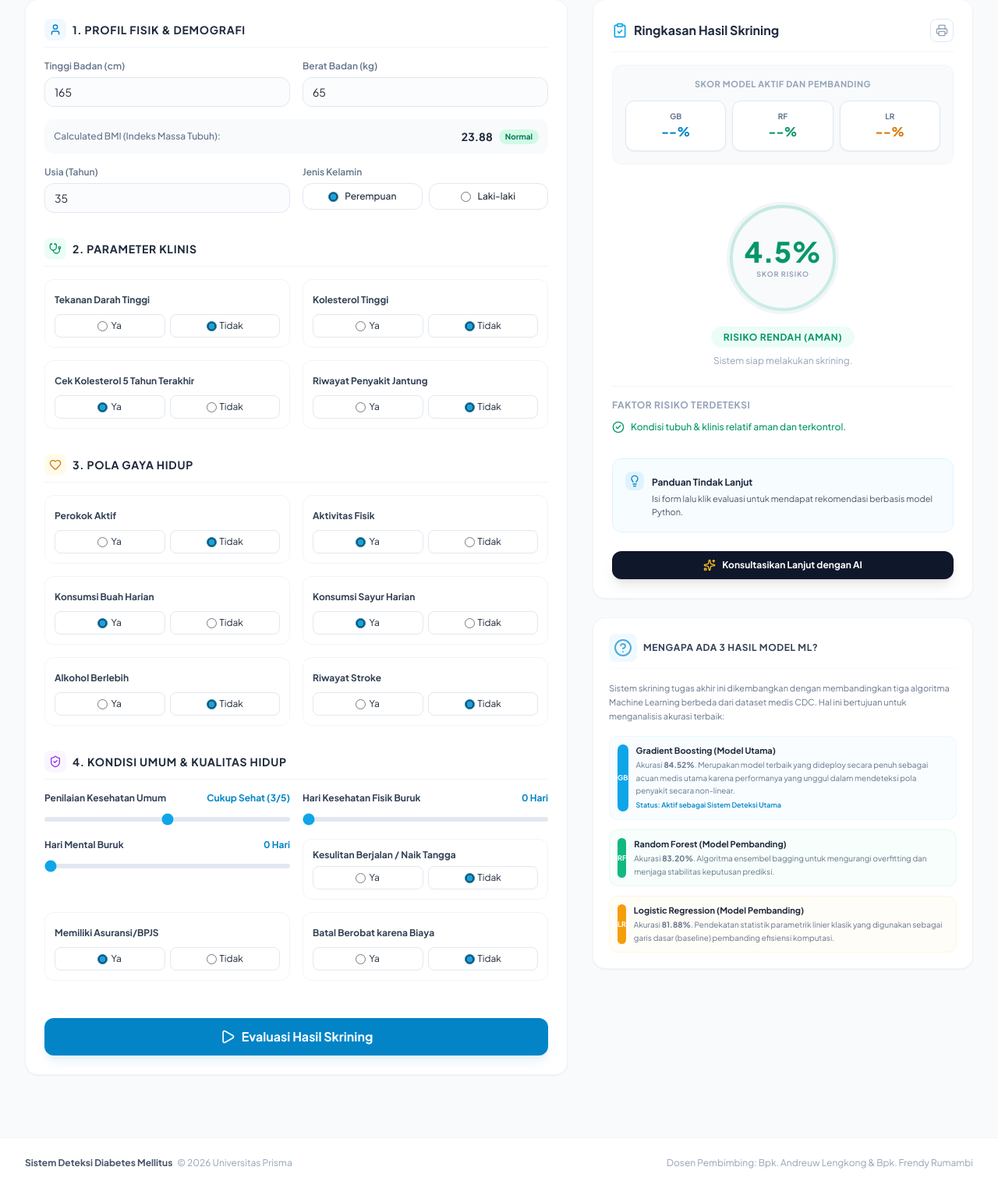
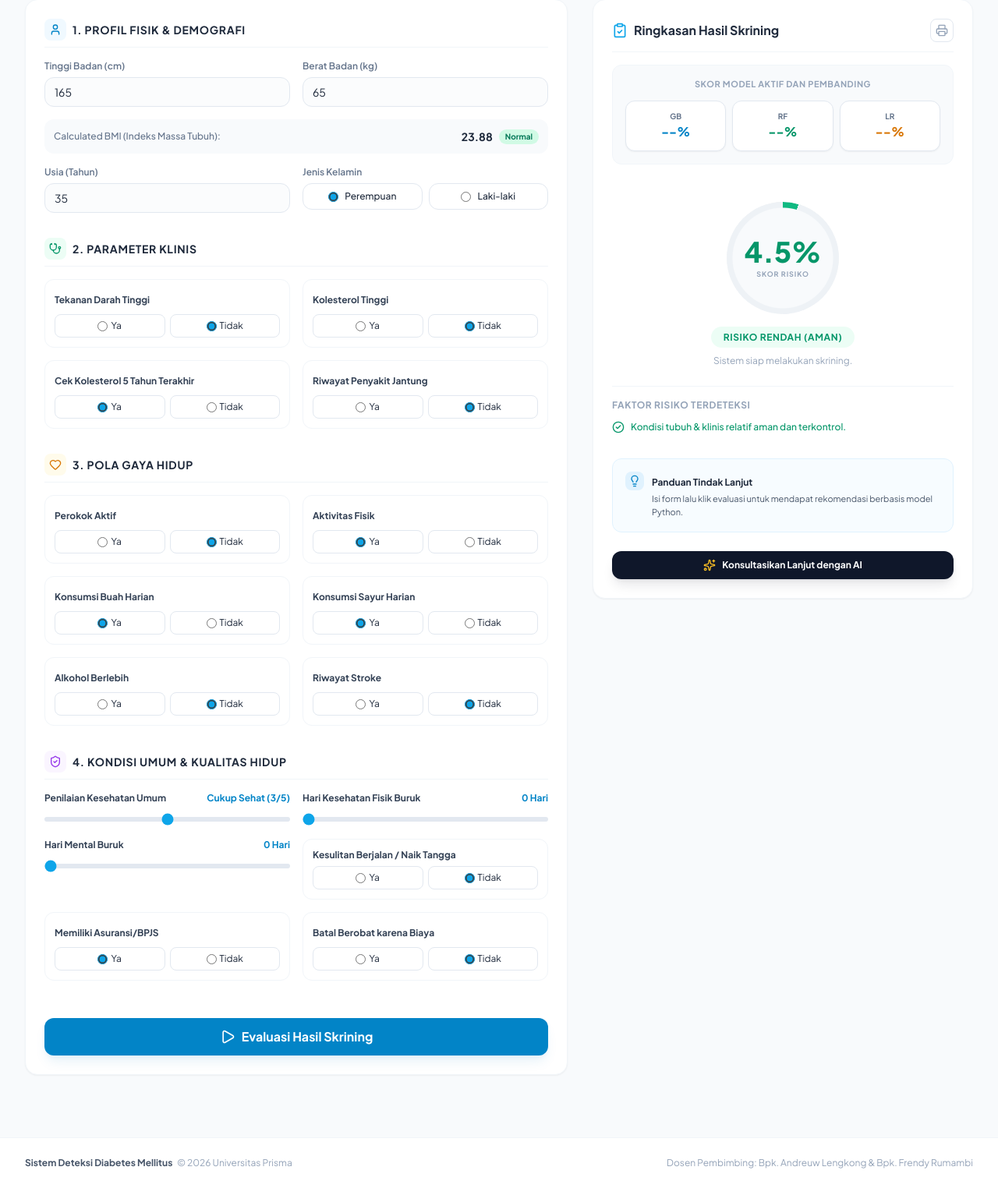
Before and after one commit to rkaurow/diabetes, a Flask app: page / in a window 1280 px wide. Shown: the part 276-1800 px from the top of the page at 78% size. Run offline with Flask 3, Linux system fonts and the light colour scheme; some libraries are stand-ins or nearby versions.

Commit message:
fix: perbaiki loading raksasa & haluskan tampilan hasil skrining
- Spinner tombol submit pakai h-4.5/w-4.5 (tak ada di skala Tailwind) -> SVG
  membengkak ~475px. Ganti ke h-4 w-4 + shrink-0 (17px)
- Overlay loading: solid putih (hapus ghosting bg-white/90), spinner kecil,
  teks ringkas "Menganalisis..."
- Gauge lingkaran terisi mulus (conic-gradient) sesuai skor + warna level
- Angka skor (utama & kartu GB/RF/LR) count-up halus; faktor risiko fade-in
- Hormati prefers-reduced-motion
- Hapus card "Mengapa Ada 3 Hasil Model ML?" (overflow/scroll + angka palsu lama)

Co-Authored-By: Claude Opus 4.8 (1M context) <noreply@anthropic.com>

```diff
--- a/templates/index.html
+++ b/templates/index.html
@@ -41,6 +41,59 @@
 
         .tab-transition {
             transition: all 0.3s cubic-bezier(0.4, 0, 0.2, 1);
+        }
+
+        /* Gauge lingkaran progres yang terisi mulus mengikuti skor risiko */
+        @property --gauge-p {
+            syntax: '<number>';
+            inherits: false;
+            initial-value: 0;
+        }
+
+        .gauge-ring {
+            background: conic-gradient(var(--gauge-color, #10b981) calc(var(--gauge-p) * 1%), #eef2f6 0);
+            -webkit-mask: radial-gradient(farthest-side, transparent calc(100% - 8px), #000 calc(100% - 7px));
+            mask: radial-gradient(farthest-side, transparent calc(100% - 8px), #000 calc(100% - 7px));
+            transition: --gauge-p 1.1s cubic-bezier(0.22, 1, 0.36, 1);
+        }
+
+        /* Hasil skrining muncul lembut */
+        @keyframes resultFade {
+            from {
+                opacity: 0;
+                transform: translateY(6px);
+            }
+
+            to {
+                opacity: 1;
+                transform: translateY(0);
+            }
+        }
+
+        .result-fade {
+            animation: resultFade 0.5s cubic-bezier(0.22, 1, 0.36, 1) both;
+        }
+
+        /* Overlay loading: konten masuk dengan halus */
+        #result-loading-overlay>div {
+            transition: opacity 0.3s ease, transform 0.4s cubic-bezier(0.22, 1, 0.36, 1);
+        }
+
+        #result-loading-overlay:not(.opacity-100)>div {
+            opacity: 0;
+            transform: scale(0.96);
+        }
+
+        @media (prefers-reduced-motion: reduce) {
+
+            .gauge-ring,
+            #result-loading-overlay>div {
+                transition: none;
+            }
+
+            .result-fade {
+                animation: none;
+            }
         }
 
         @media print {
@@ -413,21 +466,11 @@
                         class="bg-white p-6 rounded-2xl border border-slate-100 shadow-sm sticky top-24 print-card relative overflow-hidden">
                         <!-- Loading Overlay -->
                         <div id="result-loading-overlay"
-                            class="absolute inset-0 bg-white/90 backdrop-blur-[1px] z-20 flex flex-col items-center justify-center hidden opacity-0 transition-all duration-300">
-                            <div class="flex flex-col items-center space-y-4">
-                                <div class="relative flex items-center justify-center">
-                                    <div
-                                        class="w-12 h-12 rounded-full border-4 border-clinical-100 border-t-clinical-500 animate-spin">
-                                    </div>
-                                    <i data-lucide="activity"
-                                        class="absolute w-5 h-5 text-clinical-500 animate-pulse"></i>
+                            class="absolute inset-0 bg-white z-20 flex flex-col items-center justify-center hidden opacity-0 transition-opacity duration-300 rounded-2xl">
+                            <div class="flex flex-col items-center space-y-3">
+                                <div class="w-9 h-9 rounded-full border-[3px] border-slate-200 border-t-clinical-500 animate-spin">
                                 </div>
-                                <div class="text-center space-y-1">
-                                    <span class="text-xs font-bold text-slate-700 block tracking-wide">Meningkatkan
-                                        Resolusi Medis...</span>
-                                    <span class="text-[10px] text-slate-400 block font-medium">Memproses dengan Model
-                                        Python</span>
-                                </div>
+                                <span class="text-xs font-semibold text-slate-500">Menganalisis…</span>
                             </div>
                         </div>
 
@@ -466,9 +509,9 @@
 
                         <div class="flex flex-col items-center justify-center py-6 border-b border-slate-100">
                             <div
-                                class="relative w-36 h-36 flex items-center justify-center rounded-full bg-slate-50 border-4 border-slate-100 shadow-inner">
+                                class="relative w-36 h-36 flex items-center justify-center rounded-full bg-slate-50 shadow-inner">
                                 <div id="risk-gauge-color"
-                                    class="absolute inset-0 rounded-full border-4 border-emerald-500 opacity-20"></div>
+                                    class="gauge-ring absolute inset-0 rounded-full" style="--gauge-color:#10b981;--gauge-p:4.5"></div>
                                 <div class="text-center z-10">
                                     <span id="risk-value" class="text-4xl font-extrabold text-emerald-600">4.5%</span>
                                     <div class="text-[9px] font-bold text-slate-400 tracking-widest uppercase mt-0.5"
@@ -515,67 +558,6 @@
                         </div>
                     </div>
 
-                    <!-- Card Penjelasan 3 Model ML (Penjelasan Mengapa Ada 3 Hasil) -->
-                    <div class="bg-white p-5 rounded-2xl border border-slate-100 shadow-sm space-y-4 no-print mt-4">
-                        <div class="flex items-center space-x-2 border-b border-slate-50 pb-2">
-                            <div class="p-1.5 bg-clinical-50 text-clinical-600 rounded-lg"><i data-lucide="help-circle"
-                                    class="w-4.5 h-4.5 animate-pulse"></i></div>
-                            <h3 class="text-xs font-bold text-slate-700 uppercase tracking-wider">Mengapa Ada 3 Hasil
-                                Model ML?</h3>
-                        </div>
-                        <p class="text-[11px] text-slate-500 leading-relaxed">
-                            Sistem skrining tugas akhir ini dikembangkan dengan membandingkan tiga algoritma Machine
-                            Learning berbeda dari dataset medis CDC. Hal ini bertujuan untuk menganalisis akurasi
-                            terbaik:
-                        </p>
-                        <div class="space-y-3">
-                            <div
-                                class="p-2.5 rounded-xl bg-sky-50/40 border border-sky-100/50 flex gap-2.5 hover:bg-sky-50/70 transition">
-                                <div
-                                    class="w-6.5 h-6.5 rounded-full bg-clinical-500 text-white flex items-center justify-center text-[9px] font-bold shrink-0">
-                                    GB</div>
-                                <div class="space-y-0.5">
-                                    <h4 class="text-[11px] font-bold text-slate-800">Gradient Boosting (Model Utama)
-                                    </h4>
-                                    <p class="text-[10px] text-slate-500 leading-relaxed">
-                                        Akurasi <strong>84.52%</strong>. Merupakan model terbaik yang dideploy secara
-                                        penuh sebagai acuan medis utama karena performanya yang unggul dalam mendeteksi
-                                        pola penyakit secara non-linear.
-                                        <span class="block mt-1 text-[9px] font-semibold text-clinical-600">Status:
-                                            Aktif sebagai Sistem Deteksi Utama</span>
-                                    </p>
-                                </div>
-                            </div>
-                            <div
-                                class="p-2.5 rounded-xl bg-emerald-50/40 border border-emerald-100/50 flex gap-2.5 hover:bg-emerald-50/70 transition">
-                                <div
-                                    class="w-6.5 h-6.5 rounded-full bg-emerald-500 text-white flex items-center justify-center text-[9px] font-bold shrink-0">
-                                    RF</div>
-                                <div class="space-y-0.5">
-                                    <h4 class="text-[11px] font-bold text-slate-800">Random Forest (Model Pembanding)
-                                    </h4>
-                                    <p class="text-[10px] text-slate-500 leading-relaxed">
-                                        Akurasi <strong>83.20%</strong>. Algoritma ensembel bagging untuk mengurangi
-                                        overfitting dan menjaga stabilitas keputusan prediksi.
-                                    </p>
-                                </div>
-                            </div>
-                            <div
-                                class="p-2.5 rounded-xl bg-amber-50/40 border border-amber-100/50 flex gap-2.5 hover:bg-amber-50/70 transition">
-                                <div
-                                    class="w-6.5 h-6.5 rounded-full bg-amber-500 text-white flex items-center justify-center text-[9px] font-bold shrink-0">
-                                    LR</div>
-                                <div class="space-y-0.5">
-                                    <h4 class="text-[11px] font-bold text-slate-800">Logistic Regression (Model
-                                        Pembanding)</h4>
-                                    <p class="text-[10px] text-slate-500 leading-relaxed">
-                                        Akurasi <strong>81.88%</strong>. Pendekatan statistik parametrik linier klasik
-                                        yang digunakan sebagai garis dasar (baseline) pembanding efisiensi komputasi.
-                                    </p>
-                                </div>
-                            </div>
-                        </div>
-                    </div>
                 </div>
             </div>
         </div>
@@ -714,6 +696,25 @@
         let activeDiagnosisResult = null;
         let screeningHistory = [];
 
+        const prefersReducedMotion = window.matchMedia('(prefers-reduced-motion: reduce)').matches;
+
+        // Animasi count-up halus untuk angka skor
+        function animateCount(el, to, { suffix = '%', dur = 900, decimals = 1 } = {}) {
+            if (!el) return;
+            const target = Number(to);
+            if (!isFinite(target)) { el.innerText = "--" + suffix; return; }
+            if (prefersReducedMotion) { el.innerText = target.toFixed(decimals) + suffix; return; }
+            const start = performance.now();
+            const ease = t => 1 - Math.pow(1 - t, 3);
+            function frame(now) {
+                const t = Math.min(1, (now - start) / dur);
+                el.innerText = (target * ease(t)).toFixed(decimals) + suffix;
+                if (t < 1) requestAnimationFrame(frame);
+                else el.innerText = target.toFixed(decimals) + suffix;
+            }
+            requestAnimationFrame(frame);
+        }
+
         async function readJsonResponse(resp) {
             const contentType = resp.headers.get('content-type') || '';
             if (contentType.includes('application/json')) {
@@ -830,11 +831,11 @@
                 submitBtn.disabled = true;
                 submitBtn.classList.add('opacity-75', 'cursor-not-allowed');
                 submitBtn.innerHTML = `
-                    <svg class="animate-spin -ml-1 mr-2 h-4.5 w-4.5 text-white inline-block" xmlns="http://www.w3.org/2000/svg" fill="none" viewBox="0 0 24 24">
+                    <svg class="animate-spin -ml-1 mr-2 h-4 w-4 text-white inline-block shrink-0" xmlns="http://www.w3.org/2000/svg" fill="none" viewBox="0 0 24 24">
                         <circle class="opacity-25" cx="12" cy="12" r="10" stroke="currentColor" stroke-width="4"></circle>
                         <path class="opacity-75" fill="currentColor" d="M4 12a8 8 0 018-8V0C5.373 0 0 5.373 0 12h4zm2 5.291A7.962 7.962 0 014 12H0c0 3.042 1.135 5.824 3 7.938l3-2.647z"></path>
                     </svg>
-                    <span>Menganalisis Parameter...</span>
+                    <span>Menganalisis…</span>
                 `;
             }
 
@@ -907,9 +908,9 @@
                 let scoreRF = modelScores.rf != null ? clampScore(modelScores.rf) : null;
                 let scoreLR = modelScores.lr != null ? clampScore(modelScores.lr) : null;
 
-                document.getElementById('score-gb').innerText = scoreGB + "%";
-                document.getElementById('score-rf').innerText = (scoreRF != null ? scoreRF : "--") + "%";
-                document.getElementById('score-lr').innerText = (scoreLR != null ? scoreLR : "--") + "%";
+                animateCount(document.getElementById('score-gb'), scoreGB, { decimals: 2 });
+                animateCount(document.getElementById('score-rf'), scoreRF, { decimals: 2 });
+                animateCount(document.getElementById('score-lr'), scoreLR, { decimals: 2 });
 
                 // 3 model dilatih -> 1 dipilih: skor utama mengikuti model terbaik (Gradient Boosting)
                 let adjustedScore = clampScore(data.risk_score);
@@ -967,7 +968,6 @@
 
         function updateUIWithResults(riskVal, statusText, recommendationText, modelLabel) {
             const scoreNum = parseFloat(riskVal);
-            document.getElementById('risk-value').innerText = riskVal + "%";
             document.getElementById('risk-value-label').innerText = "Skor Risiko";
 
             const badge = document.getElementById('risk-badge');
@@ -977,30 +977,38 @@
             const txtColor = document.getElementById('risk-value');
 
             badge.className = "px-4 py-1.5 rounded-full text-xs font-bold uppercase tracking-wider ";
-            gaugeBg.className = "absolute inset-0 rounded-full border-4 opacity-20 ";
             txtColor.className = "text-4xl font-extrabold ";
 
+            let ringColor;
             if (scoreNum < 20) {
+                ringColor = "#10b981";
                 badge.className += "bg-emerald-50 text-emerald-600";
-                gaugeBg.className += "border-emerald-500";
                 txtColor.className += "text-emerald-600";
                 desc.innerText = "Indikator fisik dan riwayat klinis Anda menunjukkan probabilitas rendah terhadap diabetes.";
             } else if (scoreNum < 50) {
+                ringColor = "#f59e0b";
                 badge.className += "bg-amber-50 text-amber-600";
-                gaugeBg.className += "border-amber-500";
                 txtColor.className += "text-amber-600";
                 desc.innerText = "Anda memiliki beberapa faktor risiko yang perlu diperhatikan dan dikendalikan.";
             } else {
+                ringColor = "#f43f5e";
                 badge.className += "bg-rose-50 text-rose-600";
-                gaugeBg.className += "border-rose-500";
                 txtColor.className += "text-rose-600";
                 desc.innerText = "Model menilai Anda berada pada level risiko tinggi dan perlu tindak lanjut medis.";
             }
+
+            // Isi gauge lingkaran secara mulus + count-up angka
+            gaugeBg.style.setProperty('--gauge-color', ringColor);
+            requestAnimationFrame(() => gaugeBg.style.setProperty('--gauge-p', scoreNum));
+            animateCount(txtColor, scoreNum, { decimals: 1 });
 
             badge.innerText = statusText;
             action.innerText = recommendationText;
 
             const factorsContainer = document.getElementById('risk-factors-list');
+            factorsContainer.classList.remove('result-fade');
+            void factorsContainer.offsetWidth;
+            if (!prefersReducedMotion) factorsContainer.classList.add('result-fade');
             factorsContainer.innerHTML = "";
             if (activeDiagnosisResult.factors.length === 0) {
                 factorsContainer.innerHTML = '<div class="flex items-center space-x-2 text-emerald-600 font-medium"><i data-lucide="check-circle-2" class="w-4 h-4"></i><span>Kondisi tubuh & gaya hidup relatif aman.</span></div>';
```
